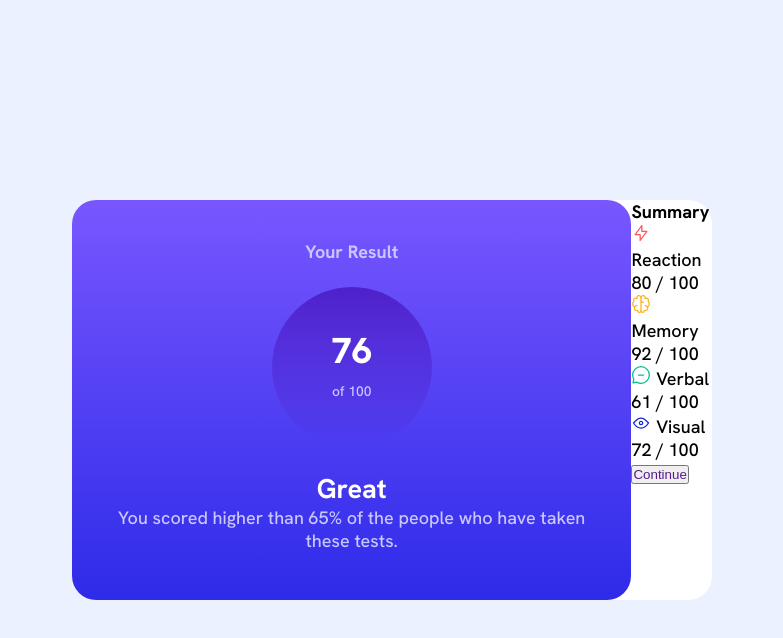
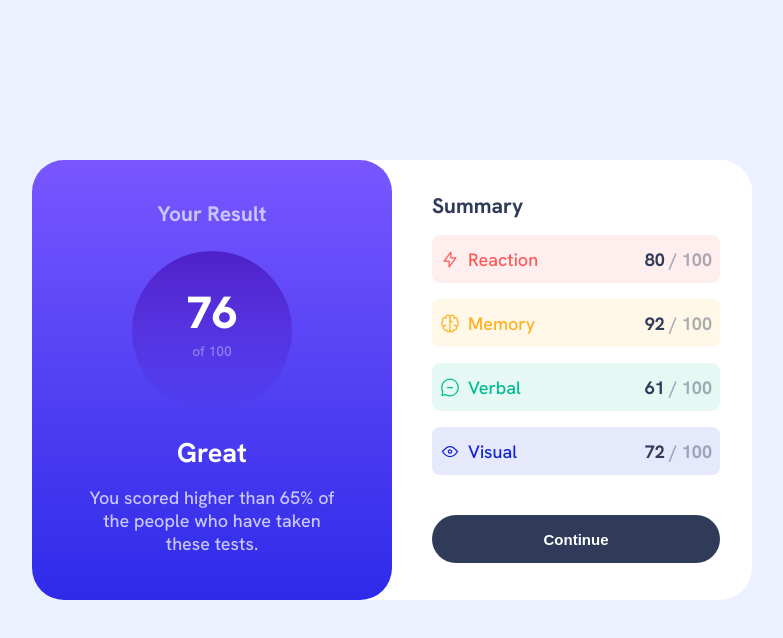
Before and after one commit to tohri-aa/results-summary, a plain HTML site: page index.html in a window 1280 px wide. Shown: the whole page, without its empty margins (248-1031 px from the left). Drawn offline with Linux system fonts and the light colour scheme.

Commit message:
I'm good atp

```diff
--- a/css/styles.css
+++ b/css/styles.css
@@ -33,20 +33,22 @@ body{
 
 .card-container{
     background-color: var(--white);
-    width: 640px;
-    height: 400px;
+    width: 368px;
     margin-right: auto;
     margin-left: auto;
-    margin-top: 200px;
-    border-radius: 24px;
-    display: flex;
-    flex-direction: row;
+    margin-top: 40px;
+    border-radius: 32px;
+    display: grid;
+    grid-template-rows: repeat(2, 1fr);
 }
 
 .result-container{
     background-image: linear-gradient(hsl(252, 100%, 67%), hsl(241, 81%, 54%));
-    border-radius: 24px;
-    padding: 40px 40px 0px 40px;
+    border-top-left-radius: 0px;
+    border-top-right-radius: 0px;
+    border-bottom-right-radius: 32px;
+    border-bottom-left-radius: 32px;
+    padding: 32px;
     text-align: center;
 }
 
@@ -67,20 +69,20 @@ body{
 
 .result-body h1{
     color: var(--white);
+    font-size: 2.5rem;
     font-weight: 800;
-    margin-top: 40px;
-    margin-bottom: 8px;
+    margin-top: 32px;
 }
 
 .result-body p{
-    color: var(--light-lavender
-    );
+    color: hsla(241, 100%, 89%, 0.5);
     font-size: 0.77rem;
 }
 
 .result-footer h2{
     color: var(--white);
     font-weight: 700;
+    margin-bottom: 16px;
 }
 
 .result-footer p{
@@ -88,197 +90,120 @@ body{
     font-weight: 500;
 }
 
-
-
-/* body{
-    background-color: var(--pale-blue
-    );
-    margin: 0 auto;
+.summary-container{
+    padding: 32px 24px 32px 40px;
+    background-color: var(--white);
 }
 
-.card-container{
-    background-color: var(--orangey-yellow);
-    display: grid;
-    grid-template-columns: repeat(3, 1fr);
-    width: 624px;
-    height: 320px;
-    border-radius: 24px;
-    margin-top: 160px;
-    margin-left: auto;
-    margin-right: auto;
-}
-
-.left-container{
-    background-image: linear-gradient(hsl(252, 100%, 67%), hsl(241, 81%, 54%));
-    border-radius: 24px;
-    padding: 8px 40px 40px 40px;
-    text-align: center;
-}
-
-.left-container .part-one h4{
-    color: var(--light-lavender);
+.summary-header{
+    color: var(--dark-gray-blue);
     font-weight: 700;
 }
 
-.left-container .part-two{
-    height: 160px;
-    width: 160px;
-    border-radius: 50%;
-    background-image: linear-gradient(hsla(256, 72%, 46%, 1), hsla(241, 72%, 46%, 0));
-    display: inline-block;
-    margin-top: 8px;
-    margin-bottom: 8px;
+.summary-items{
+    display: flex;
+    align-items: center;
+    padding: 4px 8px 4px 8px;
+    margin: 16px 0px;
+    border-radius: 8px;
+    width: 288px;
+    height: 48px;
+    justify-content: space-between;
 }
 
-.left-container .part-two
-h1{
-    color: var(--white);
-    font-weight: 800;
+.score{
+    color: var(--dark-gray-blue);font-weight: 700;
 }
 
-.left-container .part-two
-p{
-    color: var(--light-lavender
-    );
-    font-size: 0.77rem;
-}
-
-.left-container .part-three
-h2{
-    color: var(--white);
-    font-weight: 700;
-}
-
-.left-container .part-three
-p{
-    color: var(--light-lavender);
-    font-weight: 500;
-}
-
-.right-container{
-    background-color: var(--white);
-    border-top-left-radius: 0px;
-    border-top-right-radius: 16px;
-    border-bottom-right-radius: 16px;
-    border-bottom-left-radius: 0px;
-    padding: 8px 40px 0px 40px;
-}
-
-.summary h4{
-    color: var(--dark-gray-blue)
-}
-
-.reaction{
-    display: flex;
-    align-items: center;
-    background-color: hsla(0, 100%, 67%, 0.1);
-    padding: 0px 8px 0px 8px;
-    margin: 0px 0px 16px 0px;
-    border-radius: 8px;
-    width: 240px;
-    height: 48px;
-}
-
-.reaction p{
-    margin-left: 48px;
-    color: var(--dark-gray-blue);
-}
-
-.reaction .span-one{
-    color: var(--light-red);
-    margin-left: 8px;
-}
-
-.reaction .span-two{
+.total{
     color:  hsla(224, 30%, 27%, 0.4);
 }
 
-.r-img2{
+.summary-img{
     display: flex;
     margin: 0px;
 }
 
-.memory{
-    display: flex;
-    align-items: center;
-    background-color: hsla(39, 100%, 56%, 0.1);
-    padding: 0px 8px 0px 8px;
-    margin: 0px 0px 16px 0px;
-    border-radius: 8px;
-    width: 240px;
-    height: 48px;
+.reaction{
+    background-color: hsla(0, 100%, 67%, 0.1);
+    margin-top: 16px;
 }
 
-.memory p{
-    margin-left: 48px;
-    color: var(--dark-gray-blue);
+.reaction .subject{
+    margin: 8px;
+    color: var(--light-red);
 }
 
-.memory .span-one{
-    color: var(--orangey-yellow);
-    margin-left: 8px;
+.memory{
+    background-color: hsla(39, 100%, 56%, 0.1);
+    margin-top: 16px;
 }
 
-.memory .span-two{
-    color:  hsla(224, 30%, 27%, 0.4);
-}
-
-.m-img2{
-    display: flex;
-    padding: 0px;
-    margin: 0px;
+.memory .subject{
+    margin: 8px;
+    color: var(--orangey-yellow);
 }
 
 .verbal{
     background-color: hsla(166, 100%, 37%, 0.1);
-    padding: 0px 8px 0px 8px;
-    margin: 0px 0px 16px 0px;
-    border-radius: 8px;
-    width: 240px;
-    height: 48px;
+    margin-top: 16px;
 }
 
-.verbal p{
-    margin-left: 62px;
-    color: var(--dark-gray-blue);
-}
-
-.verbal .span-one{
+.verbal .subject{
+    margin: 8px;
     color: var(--green-teal);
 }
 
 .visual{
     background-color: hsla(234, 85%, 45%, 0.1);
-    padding: 0px 8px 0px 8px;
-    margin: 0px 0px 16px 0px;
-    border-radius: 8px;
-    width: 240px;
-    height: 48px;
+    margin-top: 16px;
 }
 
-.visual p{
-    margin-left: 64px;
-    color: var(--dark-gray-blue);
-}
-
-.visual .span-one{
+.visual .subject{
+    margin: 8px;
     color: var(--cobalt-blue);
 }
 
 button{
-    width: 240px;
+    width: 288px;
+    height: 48px;
     background-color: var(--dark-gray-blue);
     border-radius: 50px;
     border-style: none;
-    margin-top: 32px;
-    padding: 4px 0px;
+    margin-top: 8px;
+    padding: 8px 0px;
 }
 
-button > a{
+button a{
     color: var(--white);
     font-weight: 700;
+    font-size: 1.125em;
 }
 
-@media screen and (max-width: 480px) {
+@media screen and (min-width:768px){
     .card-container{
+        grid-template-rows: 0;
+        grid-template-columns: repeat(2, 1fr);
+        width: 720px;
+        height: 440px;
+        border-radius: 32px;
+        margin-top: 160px;
     }
+
+    .result-container{
+        height: 440px;
+        border-radius: 32px;
+        padding: 40px 48px 0px 48px;
+    }
+
+    .summary-container{
+        border-radius: 32px;
+    }
+
+    .summary-items{
+        margin-top: 16px;
+    }
+    button{
+        margin-top: 24px;
+    }
+}
--- a/index.html
+++ b/index.html
@@ -19,7 +19,7 @@
   <div class="card-container">
     <div class="result-container">
       <div class="result-header">
-        <h4>Your Result</h4>
+        <h3>Your Result</h3>
       </div>
 
       <span class="result-body">
@@ -35,37 +35,38 @@
 
     <div class="summary-container">
       <div class="summary-header">
-        <h4>Summary</h4>
+        <h3>Summary</h3>
       </div>
 
       <div class="summary-items reaction">
-        <div class="r-img">
+        <div class="summary-img">
           <img src="./assets/images/icon-reaction.svg" alt="reaction icon">
-          <span>Reaction</span>
+          <span class="
+          subject">Reaction</span>
         </div>
         <p class="score">80 <span class="total">/ 100</span></p>
       </div>
 
       <div class="summary-items memory">
-        <div class="m-img">
+        <div class="summary-img">
           <img src="./assets/images/icon-memory.svg" alt="memory icon">
-          <span>Memory</span>
+          <span class="subject">Memory</span>
         </div>
         <p class="score">92 <span class="total">/ 100</span></p>
       </div>
 
       <div class="summary-items verbal">
-        <div class="ve-img">
+        <div class="summary-img">
           <img src="./assets/images/icon-verbal.svg" alt="verbal icon">
-          <span>Verbal</span>
+          <span class="subject">Verbal</span>
         </div>
         <p class="score">61 <span class="total">/ 100</span></p>
       </div>
 
       <div class="summary-items visual">
-        <div class="vi-img">
+        <div class="summary-img">
           <img src="./assets/images/icon-visual.svg" alt="visual icon">
-          <span>Visual</span>
+          <span class="subject">Visual</span>
         </div>
         <p class="score">72 <span class="total">/ 100</span></p>
       </div>
```
Also changed, not shown: data.json (deleted, +0 -22 lines), design/active-states.jpg (deleted), design/desktop-design.jpg (deleted), design/desktop-preview.jpg (deleted), design/mobile-design.jpg (deleted), 2 other files.
